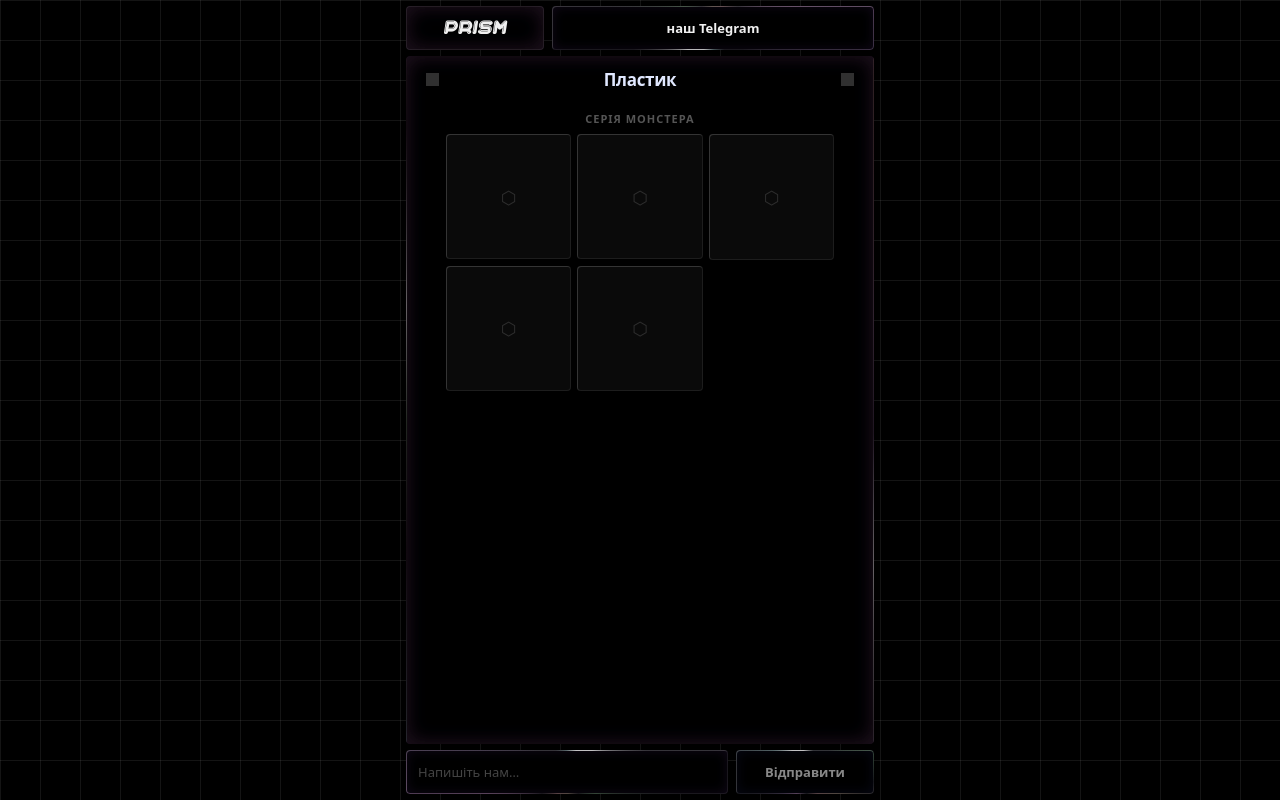
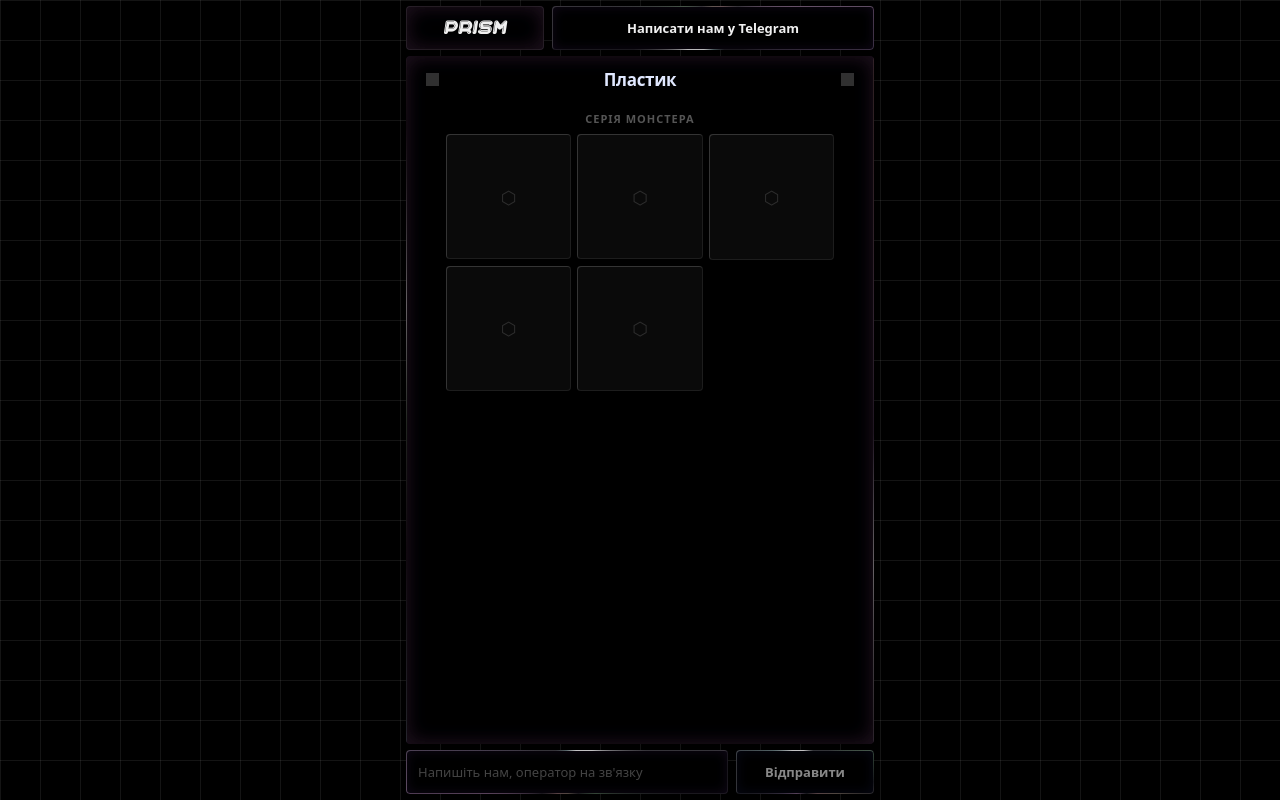
Before and after one commit to CakeBoxDeveloper/3dstore, a website: page index.html in a window 1280 px wide. Drawn offline with Linux system fonts and the light colour scheme; grey boxes are pictures that could not be loaded.

Commit message:
temp progress

```diff
--- a/index.html
+++ b/index.html
@@ -65,7 +65,7 @@
       height: 44px;
       background: transparent;
       position: relative;
-      z-index: 2;
+      z-index: 1;
     }
     .card-header::after { display: none; }
 
@@ -556,13 +556,14 @@
     /* fade-out сверху и снизу */
     .fade-top, .fade-bottom {
       position: absolute;
-      left: 8.5%; right: 8.5%; /* совпадает с padding face-body — не выходит на glow */
-      height: 36px;
+      left: 8.5%; right: 8.5%;
+      height: 28px;
       z-index: 2;
       pointer-events: none;
       transition: opacity 0.3s ease;
-    }    .fade-top    { top: 0;    background: linear-gradient(to bottom, #000, transparent); }
-    .fade-bottom { bottom: 0; background: linear-gradient(to top,   #000, transparent); }
+    }
+    .fade-top    { top: 0;    background: linear-gradient(to bottom, #000, transparent); }
+    .fade-bottom { bottom: 24px; background: linear-gradient(to top, #000, transparent); }
     .fade-top.hidden    { opacity: 0; }
     .fade-bottom.hidden { opacity: 0; }
 
@@ -634,15 +635,15 @@
           <div class="ticker-input-rotor" id="ticker-rotor">
             <div class="footer-input-face fin-f0" data-href="https://t.me/prism3dstore">
               <div class="border-glow-wrap"><div class="border-glow-sm"></div></div>
-              <span style="font-size:13px;font-weight:800;color:#f0f0f0;width:100%;text-align:center;position:relative;z-index:1">наш Telegram</span>
+              <a href="https://t.me/prism3dstore" target="_blank" style="font-size:13px;font-weight:800;color:#f0f0f0;position:relative;z-index:2;text-decoration:none;margin:auto">Написати нам у Telegram</a>
             </div>
             <div class="footer-input-face fin-f1" data-href="https://instagram.com/prism3dstore">
               <div class="border-glow-wrap"><div class="border-glow-sm" style="animation-delay:-13s"></div></div>
-              <span style="font-size:13px;font-weight:800;color:#f0f0f0;width:100%;text-align:center;position:relative;z-index:1">наш Instagram</span>
+              <a href="https://instagram.com/prism3dstore" target="_blank" style="font-size:13px;font-weight:800;color:#f0f0f0;position:relative;z-index:2;text-decoration:none;margin:auto">Написати нам в Instagram</a>
             </div>
             <div class="footer-input-face fin-f2" data-href="https://viber.com">
               <div class="border-glow-wrap"><div class="border-glow-sm" style="animation-delay:-26s"></div></div>
-              <span style="font-size:13px;font-weight:800;color:#f0f0f0;width:100%;text-align:center;position:relative;z-index:1">наш Viber</span>
+              <a href="https://viber.com" target="_blank" style="font-size:13px;font-weight:800;color:#f0f0f0;position:relative;z-index:2;text-decoration:none;margin:auto">Написати нам у Viber</a>
             </div>
           </div>
         </div>
@@ -664,7 +665,7 @@
             <!-- Грань 0: поле ввода -->
             <div class="footer-input-face fin-f0">
               <div class="fin-shimmer"></div>
-              <input type="text" id="footer-input" placeholder="Напишіть нам…" autocomplete="off">
+              <input type="text" id="footer-input" placeholder="Напишіть нам, оператор на зв'язку" autocomplete="off">
             </div>
             <!-- Грань 1: ожидание ответа -->
             <div class="footer-input-face fin-f1">
```
Also changed, not shown: product.html (+3 -3 lines).
